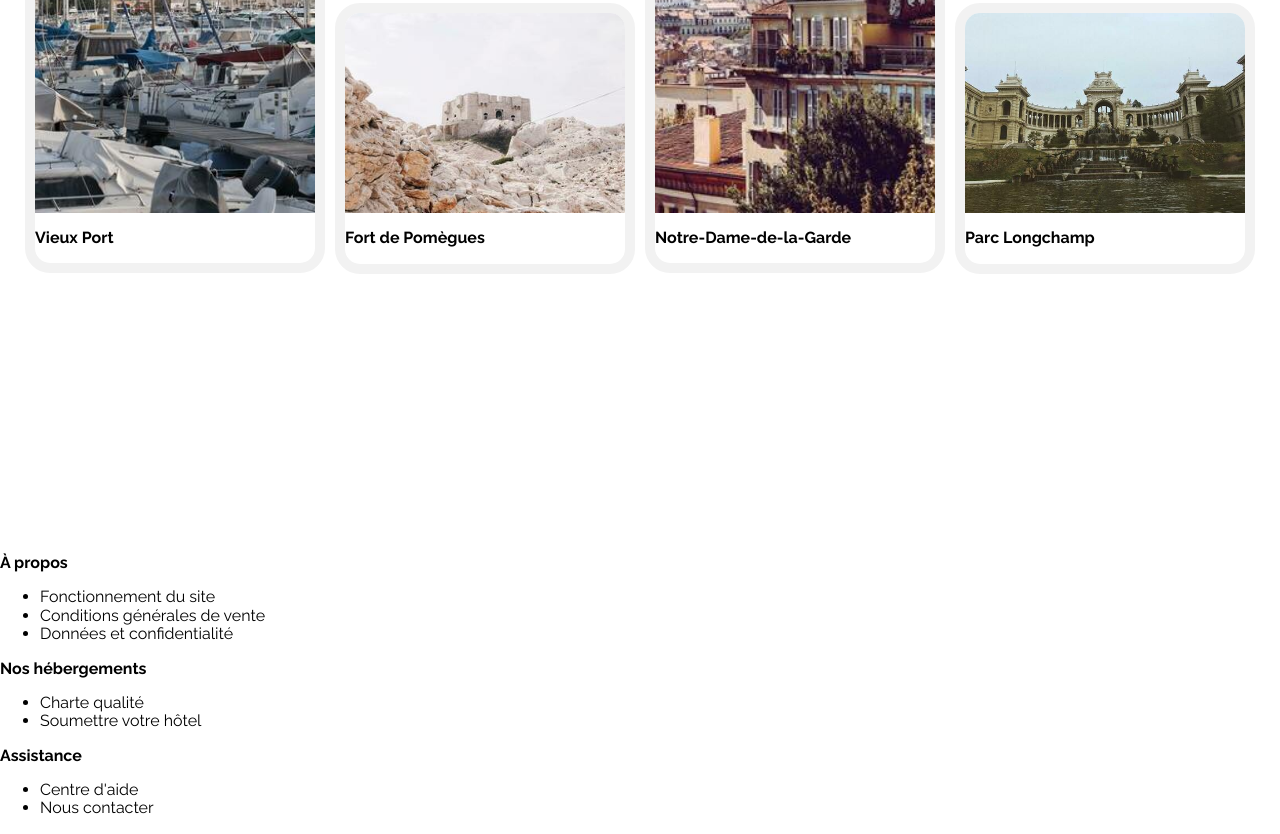
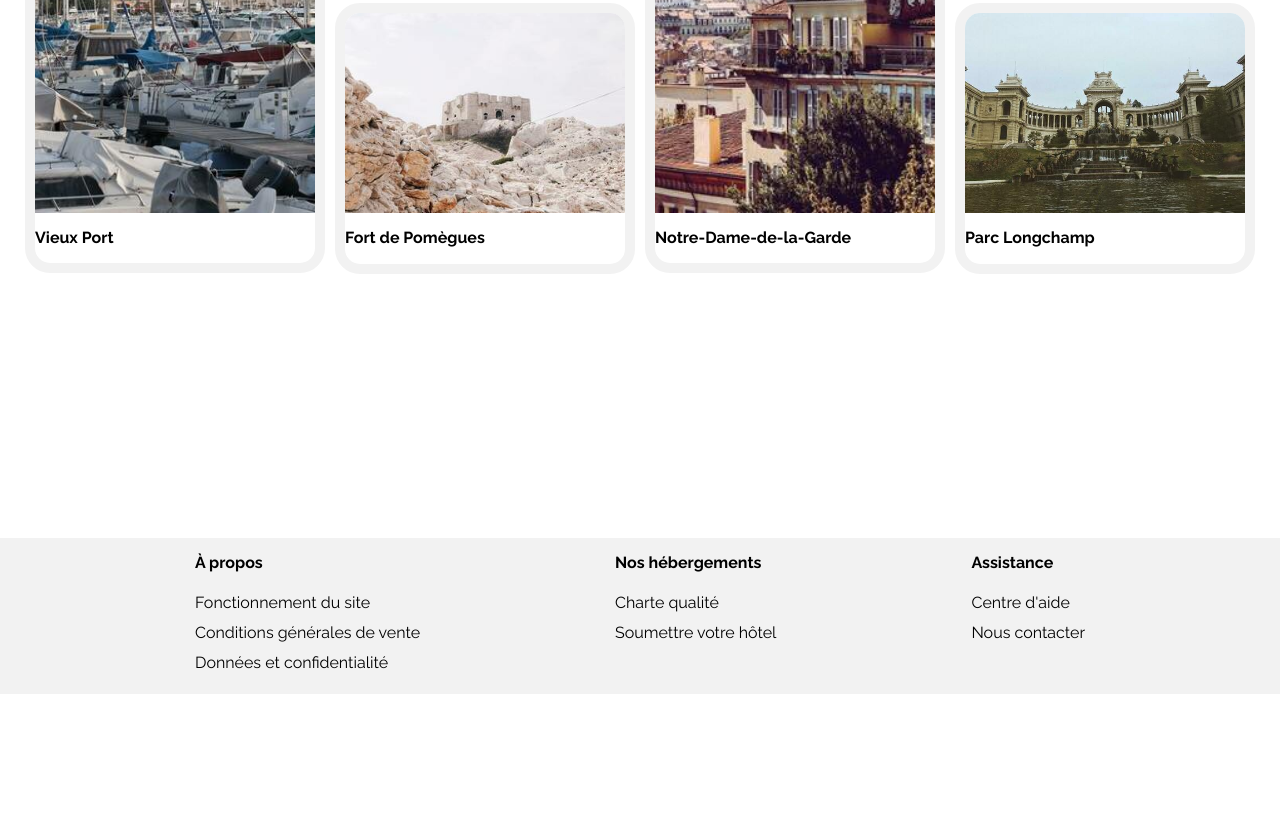
Before and after one commit to antoinelabard/Booki, a plain HTML site: page index.html in a window 1280 px wide. Shown: the part 2686-3520 px from the top of the page. After the commit the page ends 3380 px from the top, so only its background shows below. Drawn offline with Linux system fonts and the light colour scheme.

Commit message:
feat: 💄 add the css for the desktop version of the footer

```diff
--- a/css/style.css
+++ b/css/style.css
@@ -225,7 +225,17 @@ header {
     border-radius: 15px 15px 0 0;
 }
 
+footer {
+    display: flex;
+    background-color: #F2F2F2;
+}
 
+ul {
+    padding-left: 0px;
+    list-style-type: none;
+    font-weight: normal;
+    line-height: 30px;
+}
 
 @media screen and (min-width: 992px) {
     .menu-btn {
@@ -266,7 +276,7 @@ header {
         overflow: scroll;
         height: 800px;
         flex-wrap: wrap;
-        align-content: space-between;
+        align-content: space-evenly;
 
     }
 
@@ -292,6 +302,11 @@ header {
         flex-basis: 100%;
         width: 0;
         order: 2;
+    }
+
+    footer {
+        flex-direction: row;
+        justify-content: space-evenly;
     }
 }
 
```
